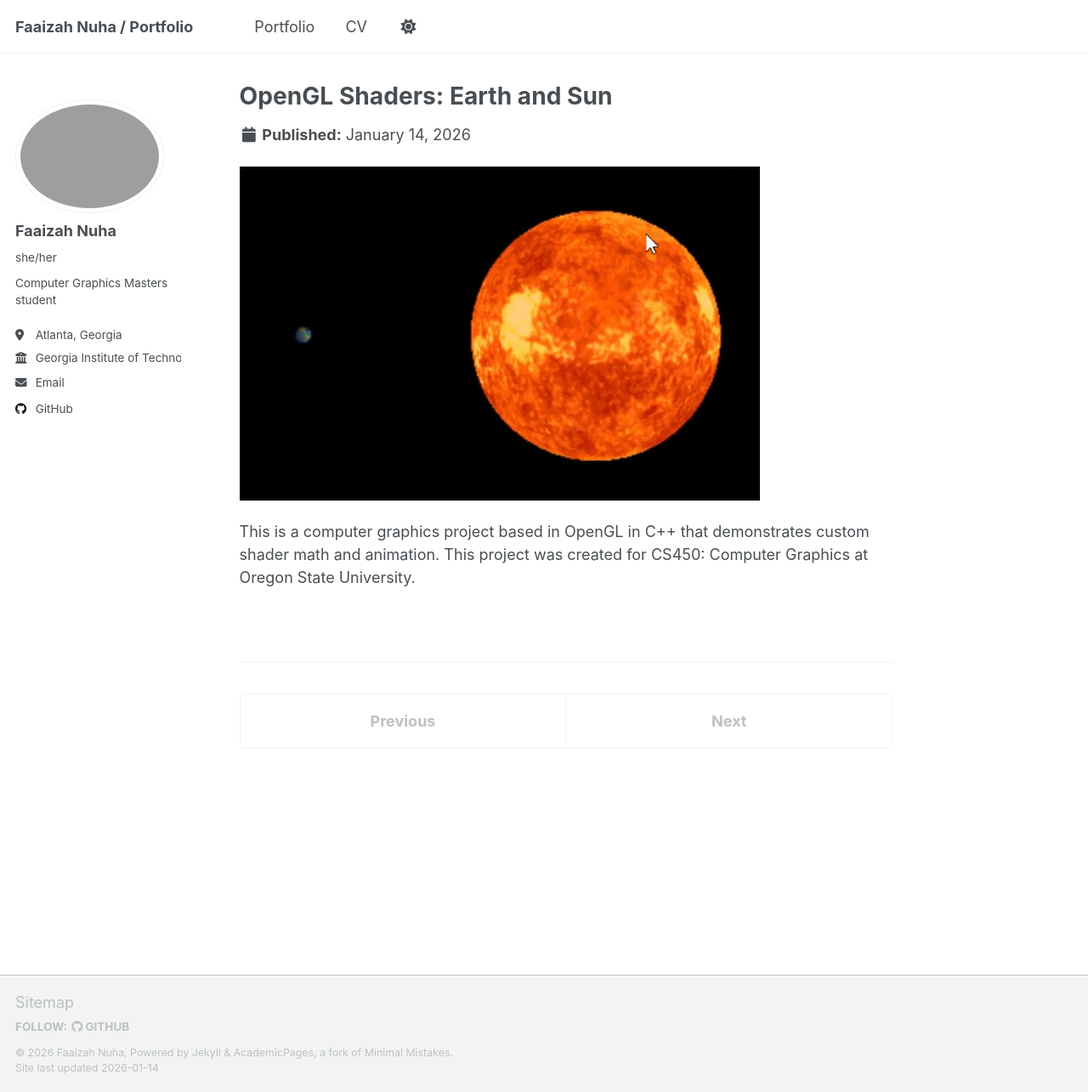
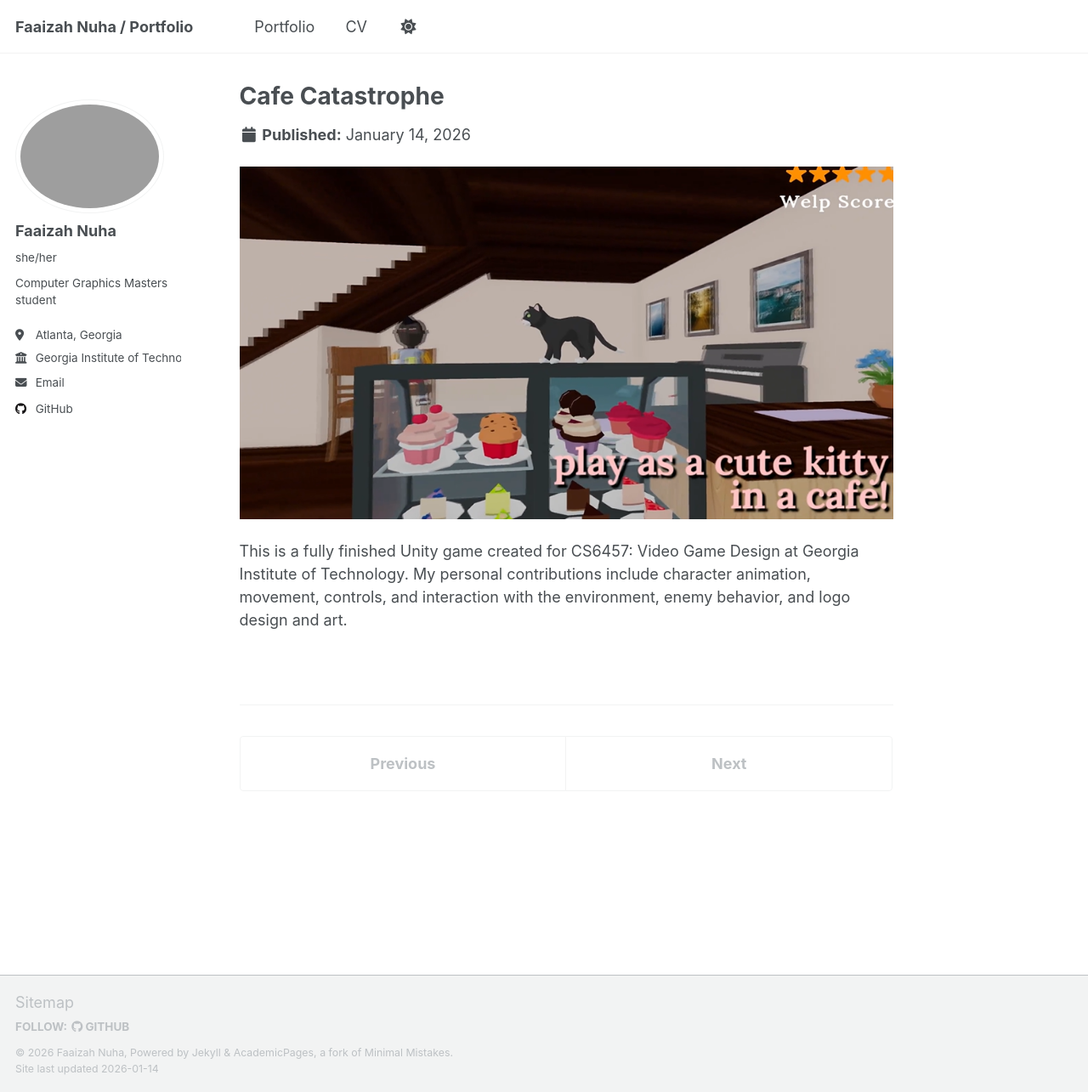
Before and after one commit to fnuha/fnuha.github.io, a Jekyll site: the page built from _portfolio/portfolio-2.md, in a window 1280 px wide and 1285 px high. Shown: the whole window at 85% size. Built offline with Jekyll 4.4.1, drawn with Linux system fonts in a browser that asks for light colours; a script that is not in the unit is left out.

Commit message:
take three

```diff
--- a/_portfolio/portfolio-2.md
+++ b/_portfolio/portfolio-2.md
@@ -1,9 +1,9 @@
 ---
-title: "OpenGL Shaders: Earth and Sun"
-excerpt: "Oregon State University CS450: Computer Graphics Final Project<br/><img src='/images/sunandearth.png'>"
+title: "Cafe Catastrophe"
+excerpt: "Georgia Institute of Technology CS6457: Video Game Design Final Project<br/><img src='/images/cafecatastrophe.png'>"
 collection: portfolio
 ---
 
-[![Demonstration](https://fnuha.github.io/images/sunandearth.png)](https://fnuha.github.io/images/portfolio-shaders_openGL.mp4)
+[![Demonstration](https://fnuha.github.io/images/cafecatastrophe.png)](https://fnuha.github.io/images/Cookiecat Cafecatastrophe Trailer-1.mp4)
 
-This is a computer graphics project based in OpenGL in C++ that demonstrates custom shader math and animation. This project was created for CS450: Computer Graphics at Oregon State University.
+This is a fully finished Unity game created for CS6457: Video Game Design at Georgia Institute of Technology. My personal contributions include character animation, movement, controls, and interaction with the environment, enemy behavior, and logo design and art.
```
Also changed, not shown: _portfolio/portfolio-3.md (added, +9 -0 lines), images/cafecatastrophe.png (added).
